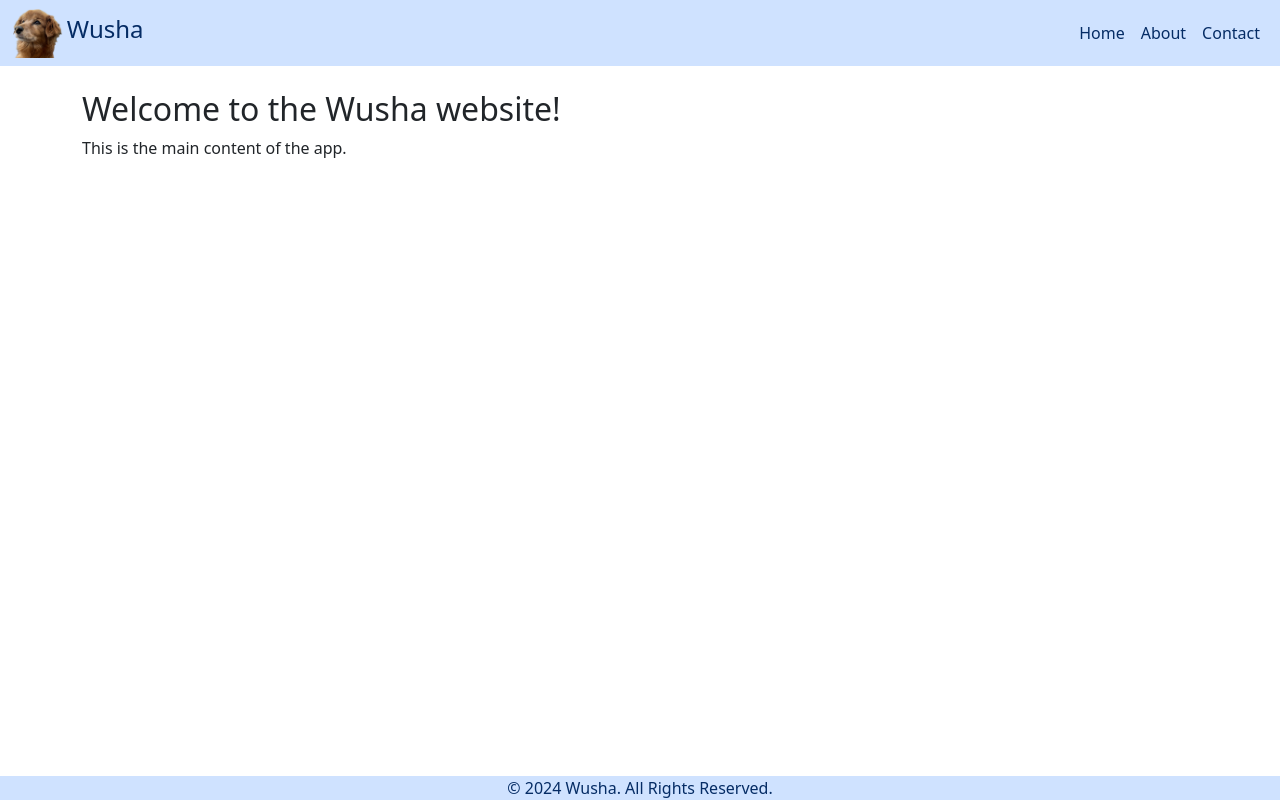
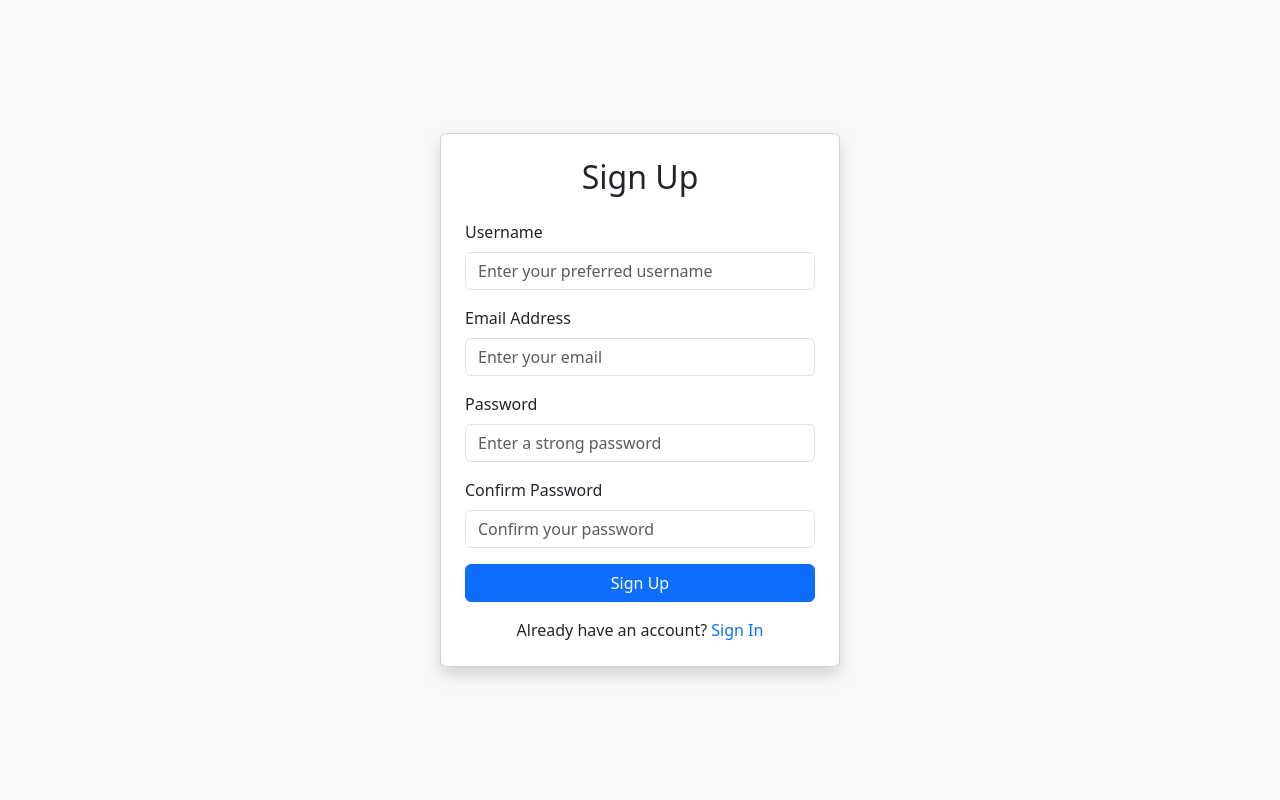
Before and after one commit to shahar-shabtay/web-project-frontend, a React (Vite) app: page /signup in a window 1280 px wide. Built offline with nearby package versions, Linux system fonts and the light colour scheme.

Commit message:
Minor fixes and sign in and sign up page

```diff
--- a/package.json
+++ b/package.json
@@ -12,7 +12,8 @@
   "dependencies": {
     "bootstrap": "^5.3.3",
     "react": "^18.3.1",
-    "react-dom": "^18.3.1"
+    "react-dom": "^18.3.1",
+    "react-router-dom": "^7.0.2"
   },
   "devDependencies": {
     "@eslint/js": "^9.15.0",
--- a/src/App.tsx
+++ b/src/App.tsx
@@ -1,19 +1,22 @@
 import React from 'react';
-import Header from './components/header';
-import Footer from './components/footer';
+import SignIn from './components/signIn';
+import SignUp from './components/signUp';
+import Home from './components/home';
+import { BrowserRouter as Router, Routes, Route } from 'react-router-dom';
 
 const App: React.FC = () => {
   return (
-    <div className="d-flex flex-column min-vh-100">
-      <Header />
-      <main className="flex-grow-1">
-        <div className="container py-4">
-          <h2>Welcome to the Wusha website!</h2>
-          <p>This is the main content of the app.</p>
-        </div>
-      </main>
-      <Footer />
-    </div>
+    <Router>
+      <div className="d-flex flex-column min-vh-100">
+        <main className="flex-grow-1">
+          <Routes>
+            <Route path="/signin" element={<SignIn />} />
+            <Route path="/signup" element={<SignUp />} />
+            <Route path="/" element={<Home />} />
+          </Routes>
+        </main>
+      </div>
+    </Router>
   );
 };
 
--- a/src/components/header.tsx
+++ b/src/components/header.tsx
@@ -5,7 +5,7 @@ const Header: React.FC = () => {
     <header className="bg-primary-subtle text-primary-emphasis py-2">
       <div className="container-fluid d-flex justify-content-between align-items-center">
        <div className="d-flex align-items-center">
-          <img src="../../public/logo2.png" alt="Logo" className="me-1" style={{ height: '50px' }} />
+          <img src="/logo2.png" alt="Logo" className="me-1" style={{ height: '50px' }} />
           <h1 className="h4">Wusha</h1>
         </div>
         <nav>
--- /dev/null
+++ b/src/components/home.tsx
@@ -0,0 +1,20 @@
+import React from 'react';
+import Header from './header';
+import Footer from './footer';
+
+const home: React.FC = () => {
+  return (
+    <div className="d-flex flex-column min-vh-100">
+      <Header />
+      <main className="flex-grow-1">
+        <div className="container py-4">
+          <h2>Welcome to the Wusha App!</h2>
+          <p>This is the main content of the app.</p>
+        </div>
+      </main>
+      <Footer />
+    </div>
+  );
+};
+
+export default home;
--- /dev/null
+++ b/src/components/signIn.tsx
@@ -0,0 +1,42 @@
+import React from 'react';
+
+const SignIn: React.FC = () => {
+  return (
+    <div className="d-flex justify-content-center align-items-center vh-100 bg-light">
+      <div className="card shadow p-4" style={{ width: '100%', maxWidth: '400px' }}>
+        <h2 className="text-center mb-4">Sign In</h2>
+        <form>
+          <div className="mb-3">
+            <label htmlFor="email" className="form-label">Email address</label>
+            <input
+              type="email"
+              id="email"
+              className="form-control"
+              placeholder="Enter your email"
+              required
+            />
+          </div>
+          <div className="mb-3">
+            <label htmlFor="password" className="form-label">Password</label>
+            <input
+              type="password"
+              id="password"
+              className="form-control"
+              placeholder="Enter your password"
+              required
+            />
+          </div>
+          <button type="submit" className="btn btn-primary w-100">Sign In</button>
+        </form>
+        <div className="mt-3 text-center">
+          <a href="/forgot-password" className="text-decoration-none">Forgot Password?</a>
+          <p className="mt-2">
+            Don't have an account? <a href="/signup" className="text-decoration-none">Sign Up</a>
+          </p>
+        </div>
+      </div>
+    </div>
+  );
+};
+
+export default SignIn;
--- /dev/null
+++ b/src/components/signUp.tsx
@@ -0,0 +1,61 @@
+import React from 'react';
+
+const SignUp: React.FC = () => {
+  return (
+    <div className="d-flex justify-content-center align-items-center vh-100 bg-light">
+      <div className="card p-4 shadow" style={{ width: '100%', maxWidth: '400px' }}>
+        <h2 className="text-center mb-4">Sign Up</h2>
+        <form>
+          <div className="mb-3">
+            <label htmlFor="name" className="form-label">Username</label>
+            <input
+              type="text"
+              id="name"
+              className="form-control"
+              placeholder="Enter your preferred username"
+              required
+            />
+          </div>
+          <div className="mb-3">
+            <label htmlFor="email" className="form-label">Email Address</label>
+            <input
+              type="email"
+              id="email"
+              className="form-control"
+              placeholder="Enter your email"
+              required
+            />
+          </div>
+          <div className="mb-3">
+            <label htmlFor="password" className="form-label">Password</label>
+            <input
+              type="password"
+              id="password"
+              className="form-control"
+              placeholder="Enter a strong password"
+              required
+            />
+          </div>
+          <div className="mb-3">
+            <label htmlFor="confirmPassword" className="form-label">Confirm Password</label>
+            <input
+              type="password"
+              id="confirmPassword"
+              className="form-control"
+              placeholder="Confirm your password"
+              required
+            />
+          </div>
+          <button type="submit" className="btn btn-primary w-100">Sign Up</button>
+        </form>
+        <div className="mt-3 text-center">
+          <p className="mb-0">
+            Already have an account? <a href="/signin" className="text-decoration-none">Sign In</a>
+          </p>
+        </div>
+      </div>
+    </div>
+  );
+};
+
+export default SignUp;
```
Also changed, not shown: 1 other file (tests, documents, lock files or other folders).
